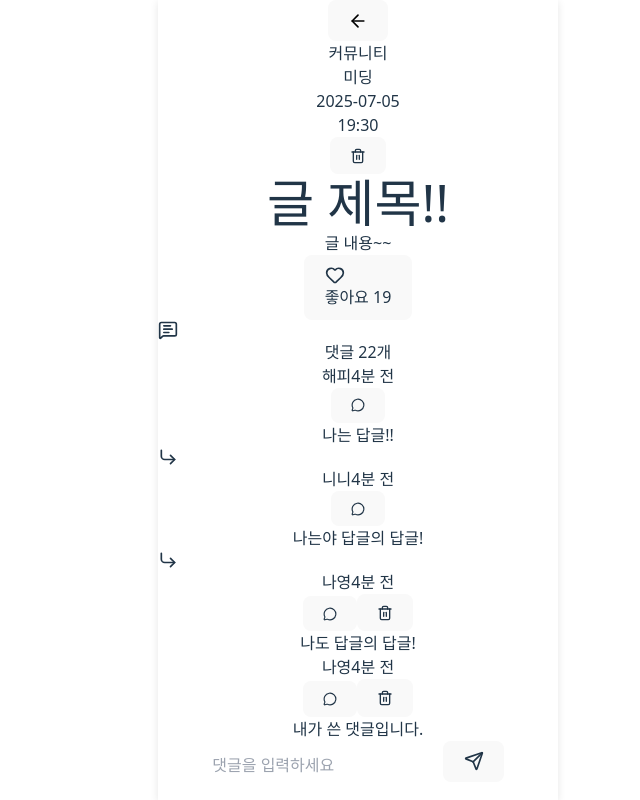
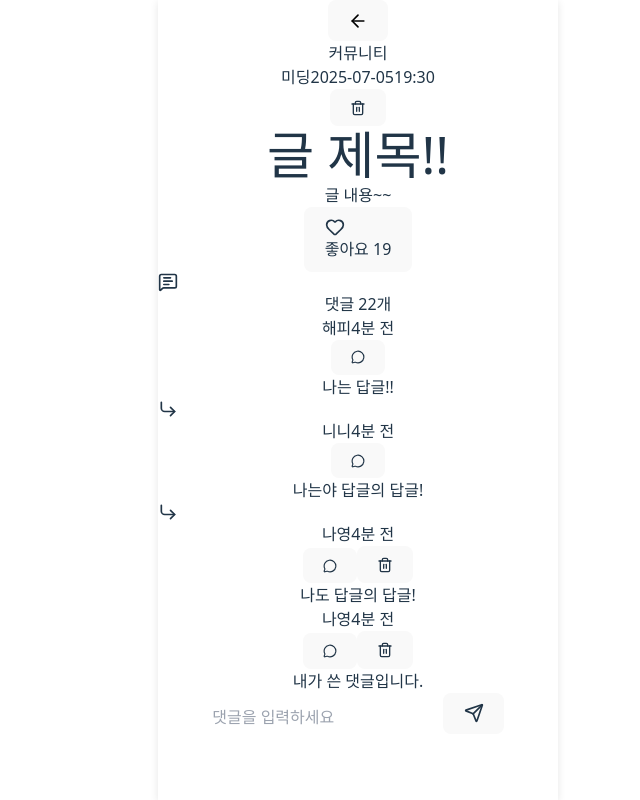
Before and after one commit to 2025-UMC-Hackathon/Frontend, a React (Vite) app: page /community in a window 1280 px wide. Shown: the whole page, without its empty margins (282-922 px from the left). Built offline with nearby package versions, Linux system fonts and the light colour scheme.

Commit message:
refactor: 게시글 작성 화면 리팩토링

```diff
--- a/src/pages/communitypage.tsx
+++ b/src/pages/communitypage.tsx
@@ -1,144 +1,167 @@
 import { useState } from 'react';
-import { MessageCircle, X, CornerDownRight, Heart, MessageSquareText, Trash2, Send } from 'lucide-react';
+import {
+	MessageCircle, X, CornerDownRight, Heart,
+	MessageSquareText, Trash2, Send
+} from 'lucide-react';
 import Button from '../components/button';
-import { mockData } from '../components/community/mockData';
 import ConfirmDeleteModal from '../components/community/deleteModal';
 import { toast } from 'react-toastify';
+import { mockData } from '../components/community/mockData';
 import 'react-toastify/dist/ReactToastify.css';
+
+interface CommentType {
+	id: number;
+	nickname: string;
+	time: number;
+	content: string;
+	isMine: boolean;
+}
+
+interface ReplyType extends CommentType { }
+
+function CommentItem({
+	comment,
+	onReply,
+	onDelete
+}: {
+	comment: CommentType,
+	onReply: () => void,
+	onDelete: () => void
+}) {
+	return (
+		<div className="w-full flex flex-col items-start justify-start bg-[#F5F5F5] px-2 py-3 rounded">
+			<div className="w-full flex items-start justify-between text-sm font-semibold">
+				<div className="flex items-center">
+					{comment.nickname}
+					<span className="text-xs text-gray-500 ml-1">{comment.time}분 전</span>
+				</div>
+				<div className="flex items-center">
+					<button className="p-2 bg-transparent" onClick={onReply}>
+						<MessageCircle size={14} />
+					</button>
+					{comment.isMine && (
+						<button className="p-2 bg-transparent" onClick={onDelete}>
+							<Trash2 size={16} />
+						</button>
+					)}
+				</div>
+			</div>
+			<p className="text-sm text-black">{comment.content}</p>
+		</div>
+	);
+}
+
+function ReplyItem({
+	reply,
+	onReply,
+	onDelete
+}: {
+	reply: ReplyType,
+	onReply: () => void,
+	onDelete: () => void
+}) {
+	return (
+		<div className="w-full ml-4 mt-2 p-2 rounded flex items-start gap-2">
+			<CornerDownRight size={20} />
+			<div className="w-full flex flex-col items-start justify-start">
+				<div className="w-full flex justify-between text-sm font-semibold">
+					<div className="flex items-center">
+						{reply.nickname}
+						<span className="text-xs text-gray-500 ml-1">{reply.time}분 전</span>
+					</div>
+					<div className="flex items-center">
+						<button className="p-2 bg-transparent" onClick={onReply}>
+							<MessageCircle size={14} />
+						</button>
+						{reply.isMine && (
+							<button className="p-2 bg-transparent" onClick={onDelete}>
+								<Trash2 size={16} />
+							</button>
+						)}
+					</div>
+				</div>
+				<p className="text-sm">{reply.content}</p>
+			</div>
+		</div>
+	);
+}
 
 export default function Community() {
 	const [replyTo, setReplyTo] = useState<string | null>(null);
 	const [commentInput, setCommentInput] = useState('');
-	const [showMoreFor, setShowMoreFor] = useState<number | null>(null);
 	const [showModal, setShowModal] = useState(false);
 
-	const handleReplyClick = (nickname: string) => {
-		setReplyTo(nickname);
-	};
+	const handleReplyClick = (nickname: string) => setReplyTo(nickname);
+	const handleCancelReply = () => setReplyTo(null);
 
-	const handleCancelReply = () => {
-		setReplyTo(null);
+	const handleDelete = () => {
+		setShowModal(false);
+		toast.success('삭제되었습니다.');
 	};
 
 	return (
 		<div className="flex flex-col min-h-screen">
 			{/* 본문 */}
-			<div className="flex flex-col items-start justify-start px-6 gap-5">
-				<div className="w-full flex gap-2 items-center justify-between">
-					<div className="flex gap-2 items-start justify-start">
-						<div className="text-base text-black font-bold">
-							미딩
+			<div className="flex flex-col px-6 gap-5">
+				<div className="w-full flex justify-between items-center">
+					<div className="flex gap-2 text-base">
+						<span className="font-bold text-black">미딩</span>
+						<span className="text-gray-400">{mockData.writeDate}</span>
+						<span className="text-gray-400">{mockData.writeTime}</span>
 					</div>
-						<div className="text-base text-gray-400">
-							{mockData.writeDate}
-						</div>
-						<div className="text-base text-gray-400">
-							{mockData.writeTime}
-						</div>
-					</div>
-
 					{mockData.isMine && (
-						<button onClick={() => setShowModal(true)} className='bg-transparent'>
+						<button onClick={() => setShowModal(true)} className="bg-transparent">
 							<Trash2 size={16} />
 						</button>
 					)}
 				</div>
 
-				<div className="w-full flex flex-col items-start justify-start gap-3">
-					<h1 className="text-base font-bold mt-2">{mockData.title}</h1>
-					<p className="mt-1 text-gray-700">{mockData.content}</p>
-					<div className="w-full flex justify-between mt-4 text-sm text-gray-500 border-t py-3">
-
-						<Button width='w-[50%]' backgroundColor='bg-transparent' padding='px-3 py-1'>
-							<div className="flex items-center justify-center gap-10 text-black font-bold">
+				<div className="w-full flex flex-col gap-3 items-start justify-start">
+					<h1 className="text-base font-bold">{mockData.title}</h1>
+					<p className="text-gray-700">{mockData.content}</p>
+					<div className="w-full flex justify-between border-t py-3 text-sm text-gray-500">
+						<Button width="w-[50%]" backgroundColor="bg-transparent" padding="px-3 py-1">
+							<div className="flex justify-center items-center gap-2 font-bold text-black">
 								<Heart size={20} /> 좋아요 {mockData.likes}
 							</div>
 						</Button>
-						<div className='w-[50%] flex items-center justify-center gap-10 text-black font-bold'>
+						<div className="flex justify-center items-center gap-2 w-[50%] font-bold text-black">
 							<MessageSquareText size={20} /> 댓글 {mockData.comments}개
 						</div>
 					</div>
 				</div>
-			</div >
-
-			{/* 댓글 */}
-			< div className="flex flex-col gap-4 mt-4 px-3" >
-				{
-					mockData.comment.map(([main, replies], i) => (
-						<div key={main.id} className="bg-white p-2 rounded flex flex-col items-start justify-start gap-1">
-							<div className="w-full flex flex-col items-start justify-start bg-[#F5F5F5] px-2 py-3">
-								<div className="w-full flex items-start justify-between text-sm text-black font-semibold">
-									<div className='flex items-center justify-center'>
-										{main.nickname}
-										<span className="text-xs text-gray-500 ml-1">
-											{main.time}분 전
-										</span>
 			</div>
 
-									<div className='flex items-center justify-center'>
-										<button
-											className="w-auto text-xs mt-1 mb-2 flex items-center p-2 bg-transparent"
-											onClick={() => handleReplyClick(main.nickname)}
-										>
-											<MessageCircle size={14} />
-										</button>
-										{main.isMine && (
-											<button onClick={() => setShowModal(true)} className="w-auto p-2 bg-transparent">
-												<Trash2 size={16} />
-											</button>
-										)}
-									</div>
-								</div>
-								<p className="text-sm text-black">{main.content}</p>
-							</div>
-
-							{/* 대댓글 */}
-							{replies.map((r) => (
-								<div key={r.id} className="w-full ml-4 mt-2 p-2 rounded flex items-start justify-start gap-2">
-									<CornerDownRight size={20} />
-									<div className="w-full flex flex-col items-start justify-between">
-										<div className="w-full flex items-start justify-between text-sm text-black font-semibold">
-											<div className='flex items-center justify-center'>
-												{r.nickname}
-												<span className="text-xs text-gray-500 ml-1">
-													{r.time}분 전
-												</span>
-											</div>
-
-											<div className='flex items-center justify-center'>
-												<button
-													className="text-xs mt-1 mb-2 flex items-center bg-transparent w-auto p-2 "
-													onClick={() => handleReplyClick(main.nickname)}
-												>
-													<MessageCircle size={14} />
-												</button>
-												{r.isMine && (
-													<button onClick={() => setShowModal(true)} className='w-auto p-2  bg-transparent'>
-														<Trash2 size={16} />
-													</button>
-												)}
-											</div>
-										</div>
-										<p className="text-sm">{r.content}</p>
-									</div>
+			{/* 댓글 리스트 */}
+			<div className="flex flex-col gap-4 mt-4 px-3">
+				{mockData.comment.map(([main, replies]) => (
+					<div key={main.id} className="bg-white p-2 rounded flex flex-col gap-1">
+						<CommentItem
+							comment={main}
+							onReply={() => handleReplyClick(main.nickname)}
+							onDelete={() => setShowModal(true)}
+						/>
+						{replies.map((reply) => (
+							<ReplyItem
+								key={reply.id}
+								reply={reply}
+								onReply={() => handleReplyClick(main.nickname)}
+								onDelete={() => setShowModal(true)}
+							/>
+						))}
 					</div>
 				))}
 			</div>
-					))
-				}
-			</div >
 
-			{/* 답글 작성 안내 표시 */}
-			{
-				replyTo && (
+			{/* 답글 안내 표시 */}
+			{replyTo && (
 				<div className="fixed bottom-[70px] left-1/2 -translate-x-1/2 bg-[#F2F2F2] px-4 py-2 text-sm text-gray-500 w-[380px] rounded-full flex justify-between items-center shadow-md">
 					<span>{replyTo}님에게 답글 남기는 중...</span>
 					<button onClick={handleCancelReply}>
 						<X size={16} />
 					</button>
 				</div>
-				)
-			}
+			)}
 
 			{/* 입력창 */}
 			<div className="fixed bottom-0 left-1/2 -translate-x-1/2 w-[400px] px-4 bg-white py-3">
@@ -156,40 +179,10 @@ export default function Community() {
 				</div>
 			</div>
 
-			{
-				showModal && (
-					// <div
-					// 	className="fixed top-1/2 left-1/2 -translate-x-1/2 -translate-y-1/2 z-50 w-[400px] h-full
-					// bg-black bg-opacity-50 rounded-lg shadow-lg flex justify-center items-end"
-					// 	onClick={() => setShowMoreFor(null)}
-					// >
-					// 	<div className="bg-white w-full rounded-t-lg p-4" onClick={(e) => e.stopPropagation()}>
-					// 		<button
-					// 			className="w-full flex justify-center items-center gap-2 py-3 text-red-600 font-semibold"
-					// 			onClick={() => {
-					// 				const ok = confirm('작성한 댓글을 삭제하시겠어요?');
-					// 				if (ok) {
-					// 					setShowMoreFor(null);
-					// 					toast.success('삭제되었습니다.');
-					// 				}
-					// 			}}
-					// 		>
-					// 			<Trash2 size={20} /> 삭제하기
-					// 		</button>
-					// 	</div>
-					// </div>
-					<ConfirmDeleteModal
-						onCancel={() => setShowModal(false)}
-						onConfirm={() => {
-							// handleDelete();
-							setShowModal(false);
-							toast.success('삭제되었습니다.');
-						}}
-					/>
-
-				)
-			}
-
-		</div >
+			{/* 삭제 모달 */}
+			{showModal && (
+				<ConfirmDeleteModal onCancel={() => setShowModal(false)} onConfirm={handleDelete} />
+			)}
+		</div>
 	);
 }
```
Lines whose indentation alone changed are shown as unchanged.
